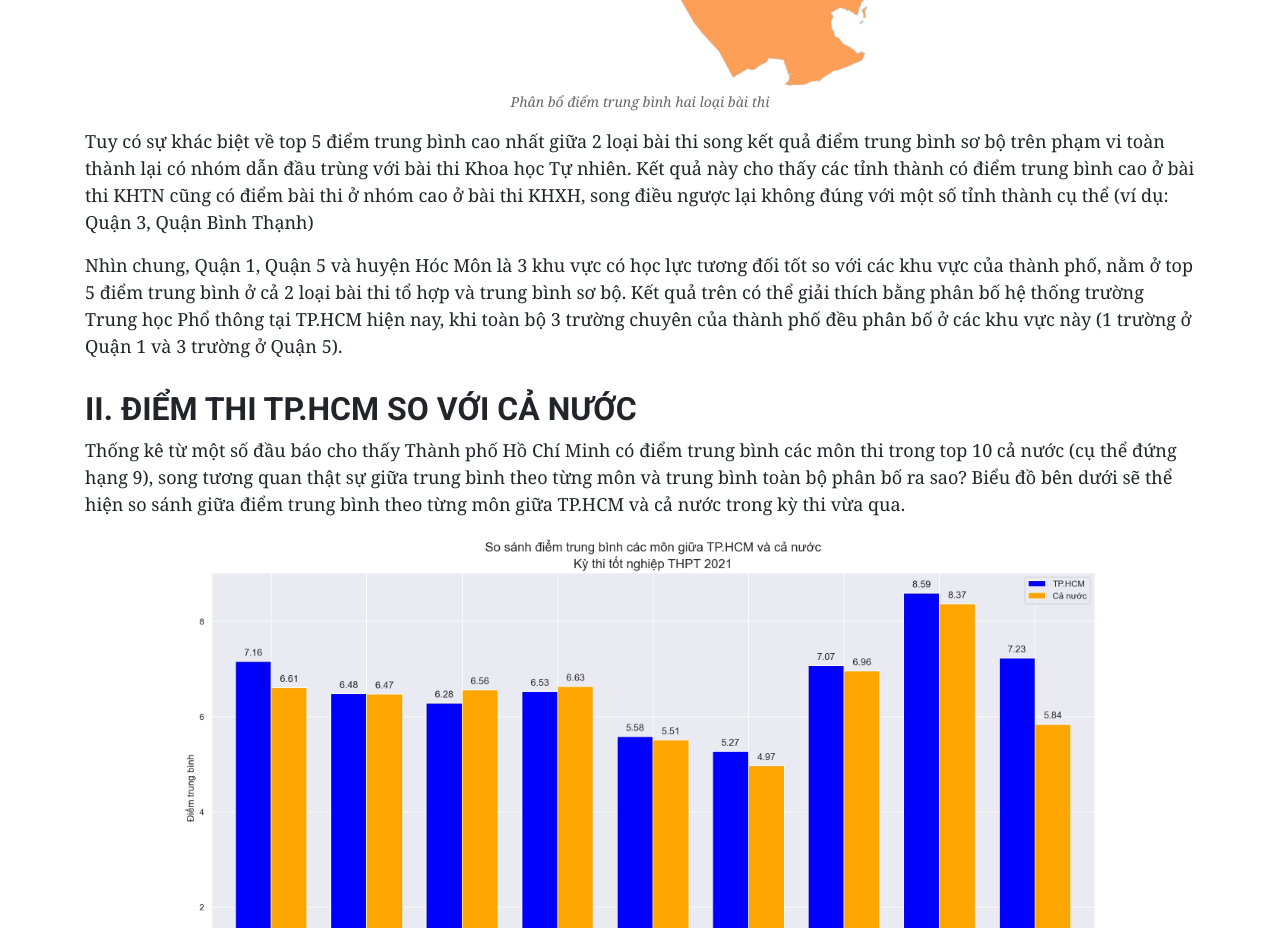
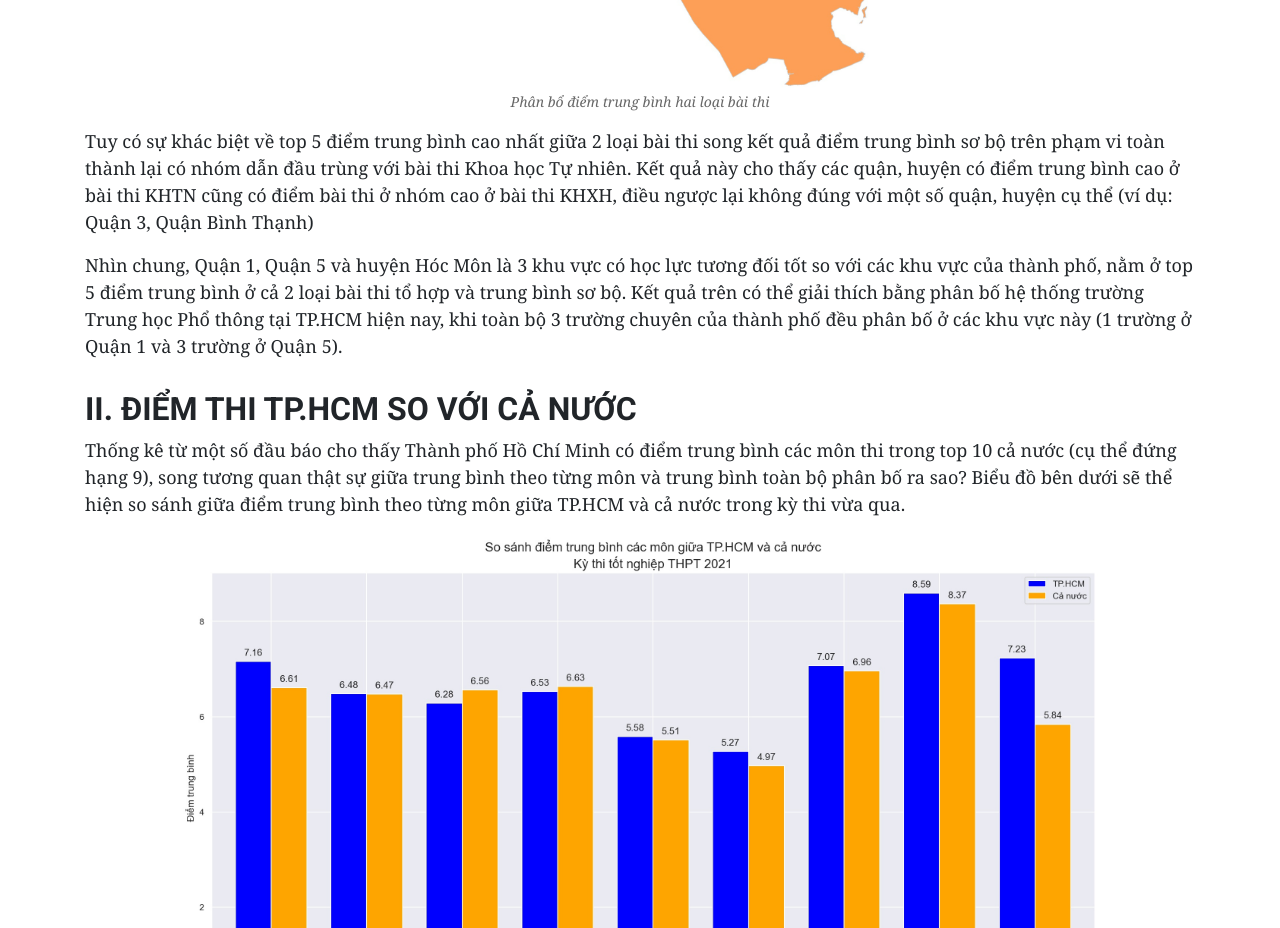
Before and after one commit to nguyencaonhan271201/placement_tn_thpt_2021, a plain HTML site: page report.html in a window 1280 px wide. Shown: the part 3400-4328 px from the top of the page. Drawn offline with nearby package versions, Linux system fonts and the light colour scheme.

Commit message:
Update report.html

```diff
--- a/report.html
+++ b/report.html
@@ -88,9 +88,9 @@
 
             <p>
                 Tuy có sự khác biệt về top 5 điểm trung bình cao nhất giữa 2 loại bài thi song kết quả điểm trung bình sơ bộ
-                trên phạm vi toàn thành lại có nhóm dẫn đầu trùng với bài thi Khoa học Tự nhiên. Kết quả này cho thấy các tỉnh thành
-                có điểm trung bình cao ở bài thi KHTN cũng có điểm bài thi ở nhóm cao ở bài thi KHXH, song điều ngược lại không đúng với một
-                số tỉnh thành cụ thể (ví dụ: Quận 3, Quận Bình Thạnh)
+                trên phạm vi toàn thành lại có nhóm dẫn đầu trùng với bài thi Khoa học Tự nhiên. Kết quả này cho thấy các quận, huyện
+                có điểm trung bình cao ở bài thi KHTN cũng có điểm bài thi ở nhóm cao ở bài thi KHXH, điều ngược lại không đúng với một
+                số quận, huyện cụ thể (ví dụ: Quận 3, Quận Bình Thạnh)
             </p>
 
             <p>Nhìn chung, Quận 1, Quận 5 và huyện Hóc Môn là 3 khu vực có học lực tương đối tốt
```
